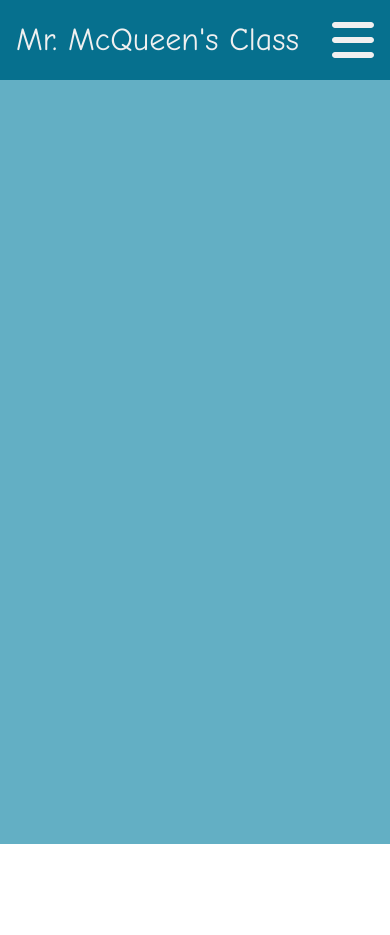
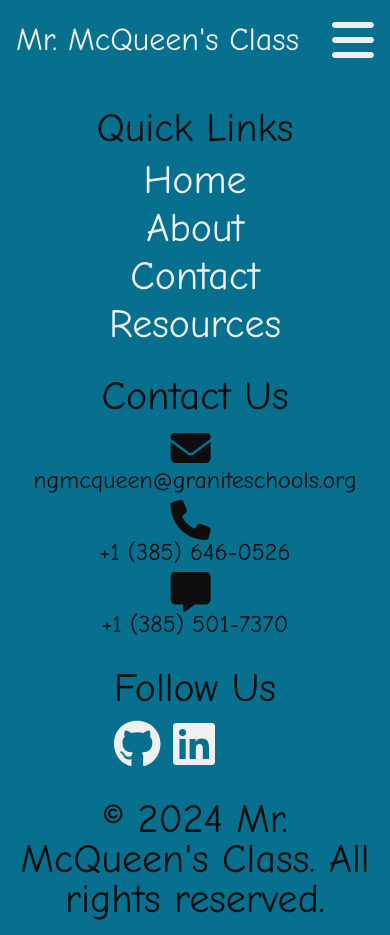
Before and after one commit to MCVNick/school-website, a React (Create React App) app: page /resources in a window 390 px wide. Before the commit the page ends 844 px from the top, so only its background shows below. Built offline with nearby package versions, Linux system fonts and the light colour scheme.

Commit message:
fully responsive footer

```diff
--- a/package.json
+++ b/package.json
@@ -3,6 +3,7 @@
   "version": "0.1.0",
   "private": true,
   "dependencies": {
+    "@fortawesome/free-brands-svg-icons": "^6.6.0",
     "@fortawesome/free-solid-svg-icons": "^6.6.0",
     "@fortawesome/react-fontawesome": "^0.2.2",
     "@testing-library/jest-dom": "^5.17.0",
--- a/src/App.js
+++ b/src/App.js
@@ -4,6 +4,7 @@ import Navbar from "./Comp/MajorNavbar/MajorNavbar";
 
 import "./reset.scss";
 import "./App.scss";
+import Footer from "./Comp/Footer/Footer";
 
 const App = () => {
   return (
@@ -21,6 +22,7 @@ const App = () => {
           <Route exact path="/contact" component={() => <div />} />
           <Route exact path="/resources" component={() => <div />} />
         </Routes>
+        <Footer />
       </Router>
     </div>
   );
--- a/src/Comp/Footer/Footer.js
+++ b/src/Comp/Footer/Footer.js
@@ -0,0 +1,71 @@
+import React from "react";
+import { useNavigate } from "react-router-dom";
+import { FontAwesomeIcon } from "@fortawesome/react-fontawesome";
+import { faGithub, faLinkedin } from "@fortawesome/free-brands-svg-icons";
+import {
+  faEnvelope,
+  faPhone,
+  faMessage,
+} from "@fortawesome/free-solid-svg-icons";
+
+import "./Footer.scss";
+
+const Footer = () => {
+  const navigate = useNavigate();
+
+  return (
+    <footer className="footer">
+      <div className="footer-content">
+        <div className="footer-section links">
+          <h2>Quick Links</h2>
+          <ul>
+            <li>
+              <span onClick={() => navigate("/")}>Home</span>
+            </li>
+            <li>
+              <span onClick={() => navigate("/about")}>About</span>
+            </li>
+            <li>
+              <span onClick={() => navigate("/contact")}>Contact</span>
+            </li>
+            <li>
+              <span onClick={() => navigate("/resources")}>Resources</span>
+            </li>
+          </ul>
+        </div>
+        <div className="footer-section contact">
+          <h2>Contact Us</h2>
+          <span>
+            <FontAwesomeIcon icon={faEnvelope} />
+            <p>ngmcqueen@graniteschools.org</p>
+          </span>
+          <span>
+            <FontAwesomeIcon icon={faPhone} />
+            <p>+1 (385) 646-0526</p>
+          </span>
+          <span>
+            <FontAwesomeIcon icon={faMessage} />
+            <p>+1 (385) 501-7370</p>
+          </span>
+        </div>
+        <div className="footer-section social">
+          <h2>Follow Us</h2>
+          <div className="social-icons">
+            <a href="https://github.com/MCVNick">
+              <FontAwesomeIcon icon={faGithub} />
+            </a>
+            <a href="https://www.linkedin.com/in/n-mcqueen/">
+              <FontAwesomeIcon icon={faLinkedin} />
+            </a>
+            {/* list more as an a tag */}
+          </div>
+        </div>
+      </div>
+      <div className="footer-bottom">
+        <p>&copy; 2024 Mr. McQueen's Class. All rights reserved.</p>
+      </div>
+    </footer>
+  );
+};
+
+export default Footer;
--- /dev/null
+++ b/src/Comp/Footer/Footer.scss
@@ -0,0 +1,147 @@
+@import "./../../vars";
+
+.footer {
+  background-color: map-get($colors, primary);
+  color: map-get($colors, snow);
+  padding: map-get($marPad, normal) map-get($marPad, large);
+
+  .footer-content {
+    display: flex;
+    justify-content: space-between;
+    flex-wrap: wrap;
+
+    .footer-section {
+      flex: 1;
+      margin: map-get($marPad, small);
+
+      h2 {
+        font-size: map-get($textSizes, normal);
+        margin-bottom: map-get($marPad, small);
+      }
+
+      ul {
+        list-style: none;
+        padding: 0;
+
+        li {
+          margin-bottom: map-get($marPad, xSmall);
+
+          span {
+            color: map-get($colors, snow);
+            text-decoration: none;
+
+            &:hover {
+              text-decoration: underline;
+            }
+          }
+        }
+      }
+
+      p {
+        margin: 0;
+      }
+
+      .social-icons {
+        display: flex;
+
+        a {
+          color: map-get($colors, snow);
+          font-size: map-get($textSizes, large);
+          margin-right: map-get($marPad, small);
+
+          &:hover {
+            color: map-get($colors, secondary);
+          }
+        }
+      }
+    }
+
+    .contact {
+      > span {
+        display: flex;
+        margin-bottom: map-get($marPad, xSmall);
+        > svg {
+          margin-right: map-get($marPad, xSmall);
+        }
+      }
+    }
+  }
+
+  .footer-bottom {
+    text-align: center;
+    margin-top: map-get($marPad, normal);
+    font-size: map-get($textSizes, small);
+  }
+}
+
+@media (min-width: map-get($breakpoints, phone)) {
+  .footer {
+    .footer-content {
+      flex-direction: column;
+      align-items: center;
+
+      .footer-section {
+        text-align: center;
+      }
+
+      .contact {
+        span {
+          flex-direction: column;
+          p {
+            font-size: map-get($textSizes, xSmall);
+          }
+        }
+      }
+    }
+  }
+}
+
+@media (min-width: map-get($breakpoints, tablet)) {
+  .footer {
+    .footer-content {
+      flex-direction: row;
+      align-items: flex-start;
+
+      .footer-section {
+        text-align: left;
+      }
+
+      .contact {
+        span {
+          flex-direction: row;
+          p {
+            font-size: map-get($textSizes, small);
+          }
+        }
+      }
+    }
+  }
+}
+
+@media (min-width: map-get($breakpoints, laptop)) {
+  .footer {
+    .footer-content {
+      .footer-section {
+        h2 {
+          font-size: map-get($textSizes, large);
+        }
+      }
+
+      .contact p {
+        font-size: map-get($textSizes, normal);
+      }
+    }
+  }
+}
+
+@media (min-width: map-get($breakpoints, desktop)) {
+  .footer {
+    .footer-content {
+      .footer-section {
+        h2 {
+          font-size: map-get($textSizes, xLarge);
+        }
+      }
+    }
+  }
+}
```
Also changed, not shown: 1 other file (tests, documents, lock files or other folders).
